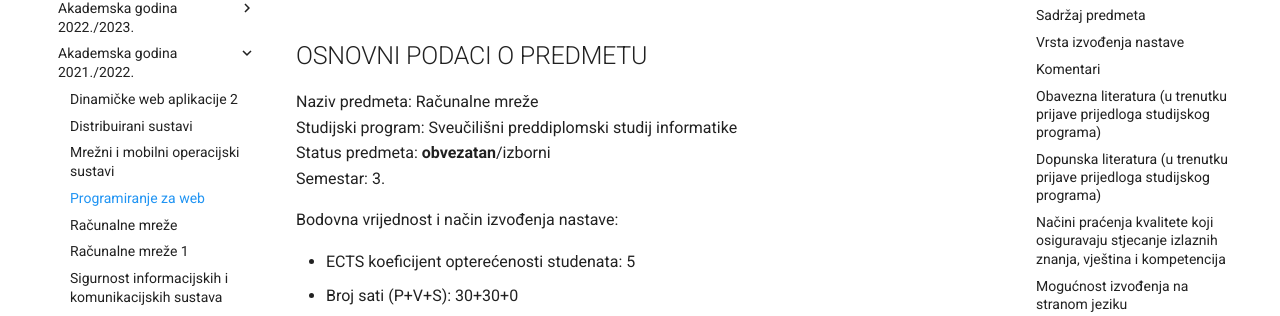
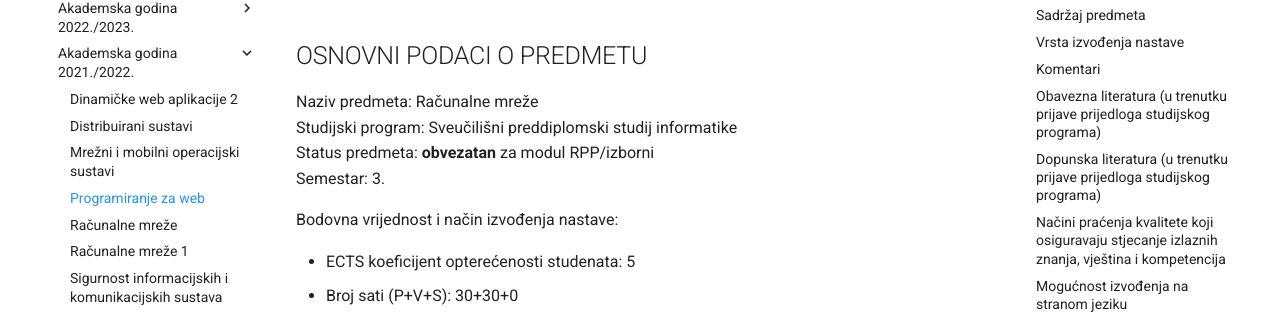
Before and after one commit to gaseri/website, an MkDocs documentation site: the page built from docs/hr/nastava/izvedbeni/2021-2022/PW.md, in a window 1280 px wide and 900 px high. Shown: the part 324-640 px from the top of the window. Built offline with MkDocs 1.6.1 and Material for MkDocs 9.7.7, drawn with Linux system fonts in a browser that asks for light colours; comment, search, counter and statistics services are not loaded.

Commit message:
Elaborate that PW is only mandatory for RPP

```diff
--- a/docs/hr/nastava/izvedbeni/2021-2022/PW.md
+++ b/docs/hr/nastava/izvedbeni/2021-2022/PW.md
@@ -9,7 +9,7 @@
 
 Naziv predmeta: Računalne mreže
 Studijski program: Sveučilišni preddiplomski studij informatike
-Status predmeta: **obvezatan**/izborni
+Status predmeta: **obvezatan** za modul RPP/izborni
 Semestar: 3.
 
 Bodovna vrijednost i način izvođenja nastave:
```
